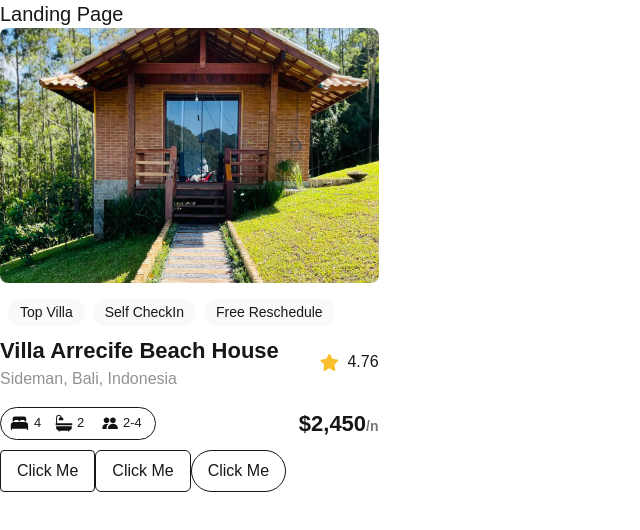
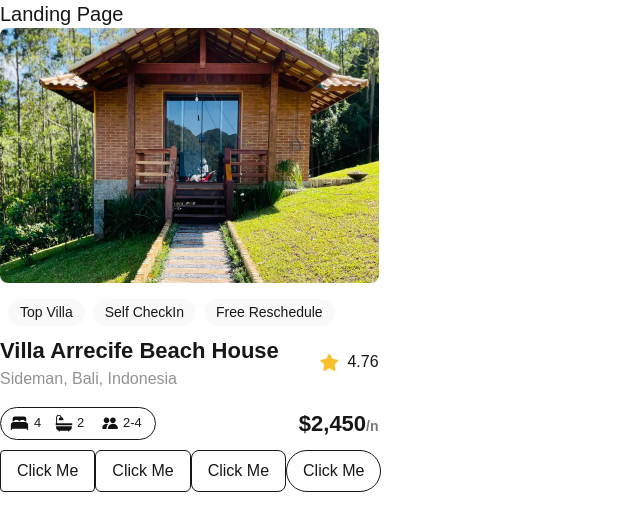
Before and after one commit to teemah2006/alx-project-0x00-setup, a Next.js app in the folder alx-project-0x00/: page /landing in a window 1280 px wide. Shown: the top 530 px of the page, without its empty margins (0-640 px from the left). Built offline with nearby package versions, Linux system fonts and the light colour scheme.

Commit message:
task 6 complete

```diff
--- a/alx-project-0x00/pages/landing.tsx
+++ b/alx-project-0x00/pages/landing.tsx
@@ -7,6 +7,7 @@ const Landing: React.FC =  () => {
       <Card />
       <Button title="Click Me" styles="rounded-sm btn-sm"/>
       <Button title="Click Me" styles="rounded-md btn-md"/>
+      <Button title="Click Me" styles="rounded-lg btn-md"/>
       <Button title="Click Me" styles="rounded-full btn-lg"/>
     </div>
   )
```
